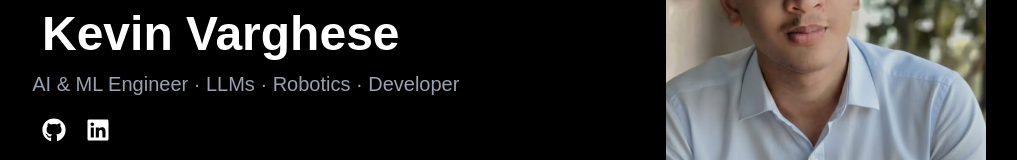
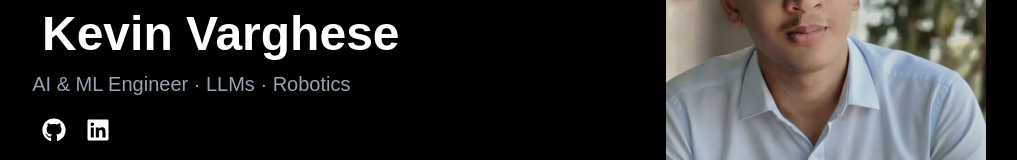
Before and after one commit to KevinVargheseKV/portfolio, a Next.js app: page / in a window 1280 px wide. Shown: the part 324-484 px from the top of the page, without its empty margins (86-1103 px from the left). Built offline with nearby package versions, Linux system fonts and the light colour scheme.

Commit message:
Add About Me summary section

```diff
--- a/app/page.tsx
+++ b/app/page.tsx
@@ -31,7 +31,7 @@ export default function Home() {
                 ease: "easeInOut",
               }}
             >
-              AI & ML Engineer · LLMs · Robotics · Developer
+              AI & ML Engineer · LLMs · Robotics
             </motion.p>
 
             {/* SOCIALS */}
```
